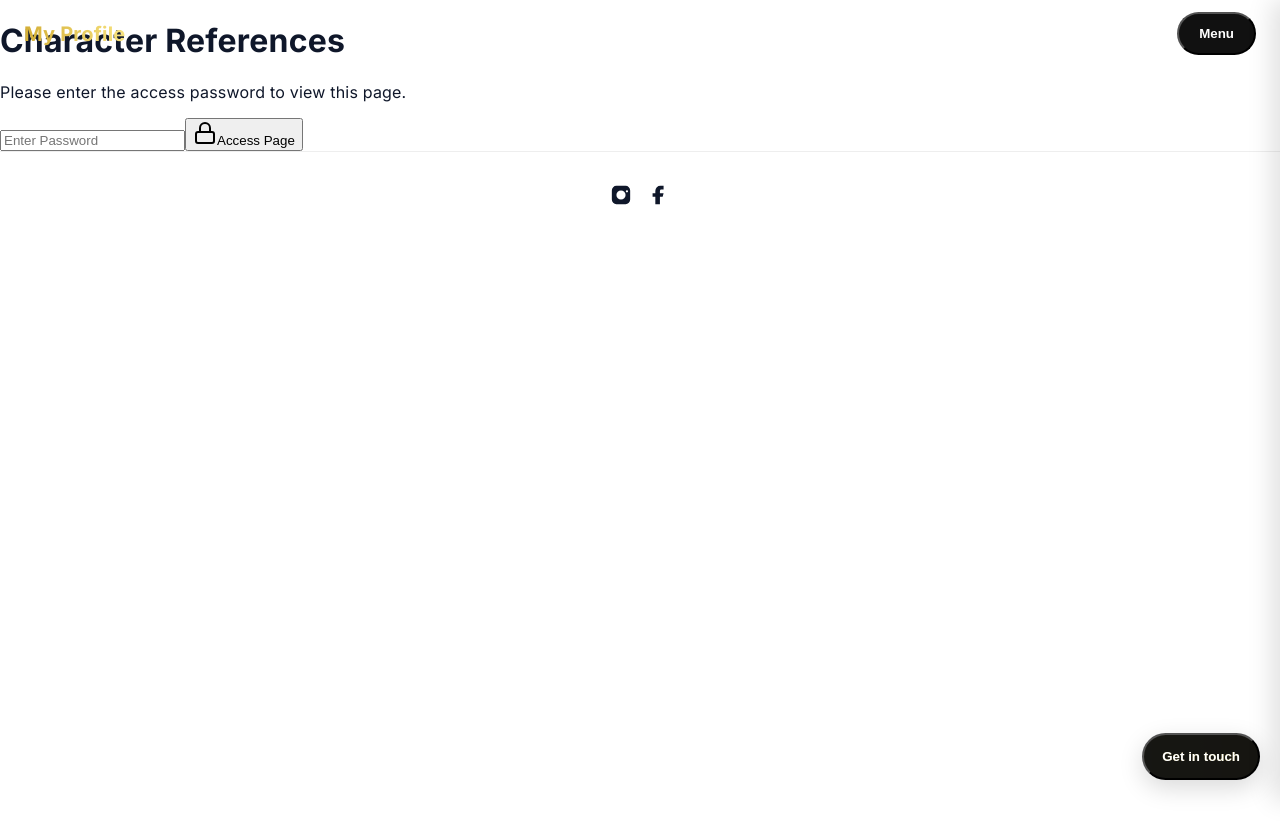
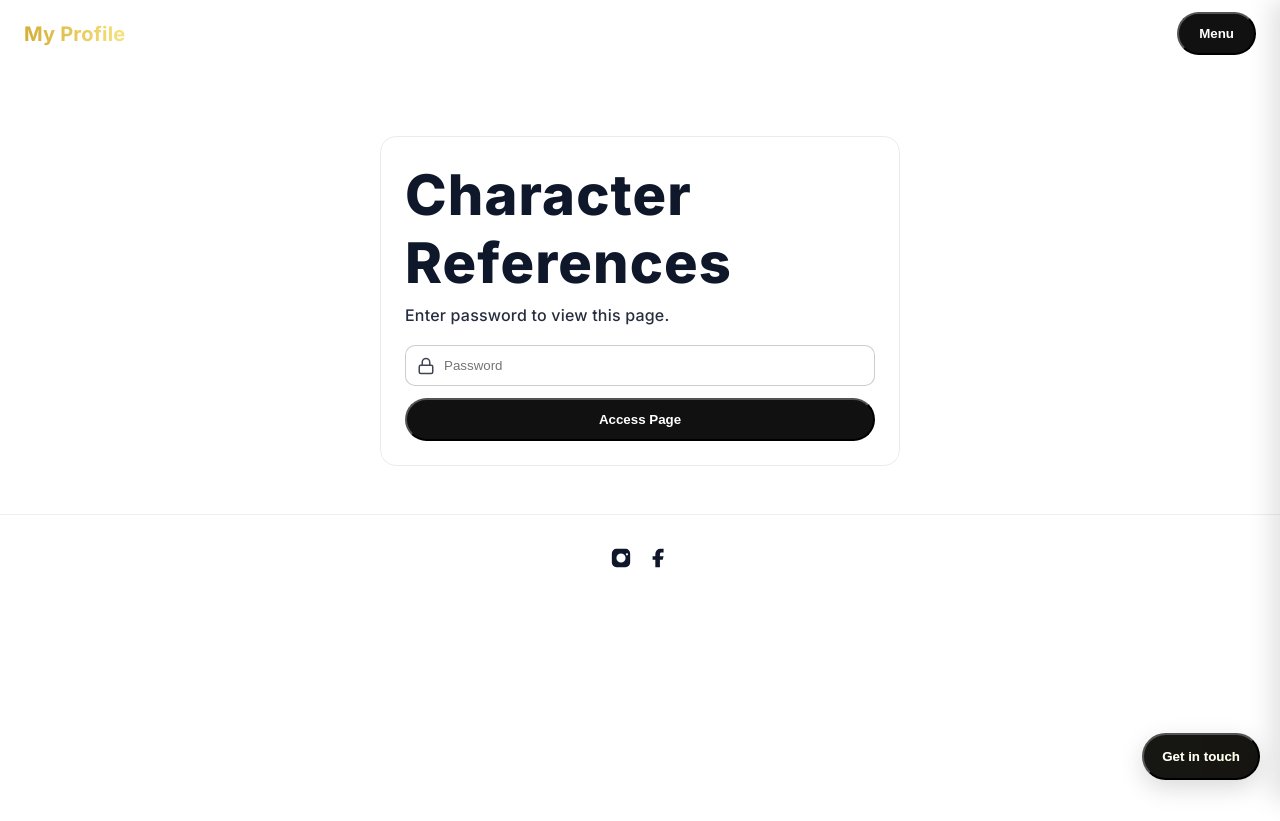
Before and after one commit to AlexanderHardinan/alexhardinan, a Next.js app: page /references in a window 1280 px wide. After the commit the page ends 800 px from the top, so only its background shows below. Built offline with nearby package versions, Linux system fonts and the light colour scheme.

Commit message:
Fix references page spacing under header and tidy vertical rhythm

```diff
--- a/app/references/page.tsx
+++ b/app/references/page.tsx
@@ -1,118 +1,182 @@
 'use client';
 
 import { useState } from 'react';
-import { Lock, Unlock } from 'lucide-react'; // lock/unlock icons
+import { Lock, Unlock } from 'lucide-react';
 
 export default function CharacterReferences() {
-  const [enteredPassword, setEnteredPassword] = useState('');
-  const [isAuthenticated, setIsAuthenticated] = useState(false);
-  const [error, setError] = useState('');
+  const [pwd, setPwd] = useState('');
+  const [ok, setOk] = useState(false);
+  const [err, setErr] = useState('');
 
-  const correctPassword = 'SAth123456';
+  const correct = 'SAth123456';
 
-  const handleSubmit = (e: React.FormEvent) => {
+  function onSubmit(e: React.FormEvent) {
     e.preventDefault();
-    if (enteredPassword.trim() === correctPassword) {
-      setIsAuthenticated(true);
-      setError('');
+    if (pwd.trim() === correct) {
+      setOk(true);
+      setErr('');
     } else {
-      setError('Incorrect password. Please try again.');
-      setEnteredPassword('');
+      setErr('Incorrect password. Please try again.');
+      setPwd('');
     }
-  };
-
-  const handleLogout = () => {
-    setIsAuthenticated(false);
-    setEnteredPassword('');
-    setError('');
-  };
+  }
+  function logout() {
+    setOk(false);
+    setPwd('');
+    setErr('');
+  }
 
   return (
+    // Add reliable clearance below your site header (which is overlay/absolute)
     <main
-      className={`min-h-screen flex flex-col items-center justify-start px-4 sm:px-8 py-16 sm:py-20 transition-colors duration-300 ${
-        isAuthenticated
-          ? 'bg-gradient-to-br from-gray-50 via-white to-gray-100 text-gray-900'
-          : 'bg-gradient-to-br from-gray-950 via-gray-900 to-black text-white'
-      }`}
+      className="container"
+      style={{
+        paddingTop: '112px',   // ↑ space from “My Profile” header to page title
+        paddingBottom: '48px',
+      }}
     >
-      {!isAuthenticated ? (
-        <div className="backdrop-blur-md bg-white/10 border border-white/20 p-8 sm:p-10 rounded-2xl shadow-xl max-w-sm w-full text-center animate-fadeIn mt-10 sm:mt-16">
-          <h1 className="text-2xl sm:text-3xl font-semibold mb-4 text-yellow-400">
+      {!ok ? (
+        <section
+          style={{
+            maxWidth: 520,
+            margin: '24px auto 0',
+            padding: '24px',
+            borderRadius: 16,
+            border: '1px solid rgba(0,0,0,0.08)',
+            backdropFilter: 'saturate(140%) blur(6px)',
+          }}
+        >
+          <h1 className="title" style={{ margin: '0 0 8px' }}>
             Character References
           </h1>
-          <p className="text-sm sm:text-base mb-6 text-gray-300">
-            Please enter the access password to view this page.
+          <p className="subtitle" style={{ margin: '0 0 20px' }}>
+            Enter password to view this page.
           </p>
 
-          <form onSubmit={handleSubmit} className="space-y-4">
+          <form onSubmit={onSubmit} style={{ display: 'grid', gap: 12 }}>
+            <div style={{ position: 'relative' }}>
+              <Lock
+                aria-hidden
+                style={{
+                  position: 'absolute',
+                  left: 12,
+                  top: '50%',
+                  transform: 'translateY(-50%)',
+                  width: 18,
+                  height: 18,
+                  opacity: 0.8,
+                }}
+              />
               <input
                 type="password"
-              placeholder="Enter Password"
-              value={enteredPassword}
-              onChange={(e) => setEnteredPassword(e.target.value)}
-              className="w-full p-3 rounded-lg bg-gray-800 text-white border border-gray-700 focus:outline-none focus:ring-2 focus:ring-yellow-400"
+                value={pwd}
+                onChange={(e) => setPwd(e.target.value)}
+                placeholder="Password"
+                aria-label="Password"
+                style={{
+                  width: '100%',
+                  padding: '12px 12px 12px 38px',
+                  borderRadius: 10,
+                  border: '1px solid rgba(0,0,0,0.2)',
+                }}
                 required
               />
-            <button
-              type="submit"
-              className="w-full flex items-center justify-center gap-2 py-3 rounded-lg bg-gradient-to-r from-yellow-500 to-yellow-700 text-black font-semibold hover:opacity-90 transition-all duration-200"
-            >
-              <Lock className="w-5 h-5" />
-              Access Page
-            </button>
+            </div>
+            <button className="btn" type="submit">Access Page</button>
           </form>
 
-          {error && <p className="text-red-400 text-sm mt-3">{error}</p>}
-        </div>
+          {err && (
+            <p style={{ color: '#e11d48', marginTop: 10, fontSize: 14 }}>{err}</p>
+          )}
+        </section>
       ) : (
-        <section className="max-w-4xl w-full bg-white shadow-xl rounded-2xl p-6 sm:p-10 mt-16 sm:mt-24 animate-fadeIn">
-          <div className="flex items-center justify-between mb-8">
-            <h1 className="text-2xl sm:text-3xl font-bold text-gray-800">
-              Character References
-            </h1>
-            <button
-              onClick={handleLogout}
-              className="flex items-center gap-2 bg-gray-200 hover:bg-gray-300 text-gray-700 px-4 py-2 rounded-lg transition"
+        <section
+          style={{
+            maxWidth: 980,
+            margin: '0 auto',
+            padding: '0 0 0',
+          }}
         >
-              <Unlock className="w-4 h-4" />
-              Logout
+          {/* Title row with safe spacing below header */}
+          <div
+            style={{
+              display: 'flex',
+              alignItems: 'center',
+              gap: 12,
+              justifyContent: 'space-between',
+              marginBottom: 18,
+            }}
+          >
+            <h1 className="title" style={{ margin: 0 }}>Character References</h1>
+            <button className="btn" onClick={logout} aria-label="Logout">
+              <Unlock style={{ width: 16, height: 16 }} />
+              <span style={{ marginLeft: 6 }}>Logout</span>
             </button>
           </div>
 
+          {/* Fine-grained vertical rhythm for content */}
+          <div style={{ display: 'grid', gap: 24 }}>
             {/* Reference 1 */}
-          <div className="mb-10 border-l-4 border-yellow-500 pl-5">
-            <h2 className="text-lg sm:text-xl font-semibold text-gray-800 mb-1">
+            <article
+              className="card"
+              style={{ padding: 20, lineHeight: 1.6 }}
+            >
+              <h2
+                style={{
+                  margin: '0 0 8px',
+                  fontSize: 'clamp(18px, 1.2rem, 22px)',
+                  fontWeight: 800,
+                }}
+              >
                 Whale&apos;s Belly Modern European Fine Dining Cuisine
               </h2>
-            <p className="text-gray-600 mb-1">
+              <p style={{ margin: '0 0 6px', opacity: 0.9 }}>
                 Located in Sukhumvit 39, Phrom Phong, Bangkok, Thailand
               </p>
-            <p className="text-gray-700 mb-1">
+              <p style={{ margin: '0 0 6px' }}>
                 <strong>Mrs. Anchalee Vijitrat</strong> | Managing Director
               </p>
-            <p className="text-gray-600 mb-1">
+              <p style={{ margin: '0 0 6px' }}>
                 Email: whalesbellyrestaurantandbar@gmail.com
               </p>
-            <p className="text-gray-600 mb-1">Tel: 02 160 0333</p>
-            <p className="text-red-600 font-medium mt-2">
+              <p style={{ margin: '0 0 6px' }}>Tel: 02 160 0333</p>
+              <p style={{ margin: 0, color: '#b45309', fontWeight: 600 }}>
                 Status: Permanently closed due to the COVID-19 pandemic.
               </p>
-          </div>
+            </article>
 
             {/* Reference 2 */}
-          <div className="mb-10 border-l-4 border-yellow-500 pl-5">
-            <h2 className="text-lg sm:text-xl font-semibold text-gray-800 mb-1">
+            <article
+              className="card"
+              style={{ padding: 20, lineHeight: 1.6 }}
+            >
+              <h2
+                style={{
+                  margin: '0 0 8px',
+                  fontSize: 'clamp(18px, 1.2rem, 22px)',
+                  fontWeight: 800,
+                }}
+              >
                 Western Road Restaurants
               </h2>
-            <p className="text-gray-600 mb-1">Located in Tabuk, Saudi Arabia</p>
-            <p className="text-gray-700">
+              <p style={{ margin: '0 0 6px', opacity: 0.9 }}>
+                Located in Tabuk, Saudi Arabia
+              </p>
+              <p style={{ margin: 0 }}>
                 <strong>Mr. Abdul Kareem Khan</strong> | Admin Specialist
               </p>
-          </div>
+            </article>
 
-          {/* Add more references later */}
-          <div className="text-center text-sm text-gray-500 italic">
+            <p
+              style={{
+                textAlign: 'center',
+                margin: '8px 0 0',
+                opacity: 0.7,
+                fontSize: 14,
+              }}
+            >
               More references will be added in the future.
+            </p>
           </div>
         </section>
       )}
```
Lines whose indentation alone changed are shown as unchanged.
